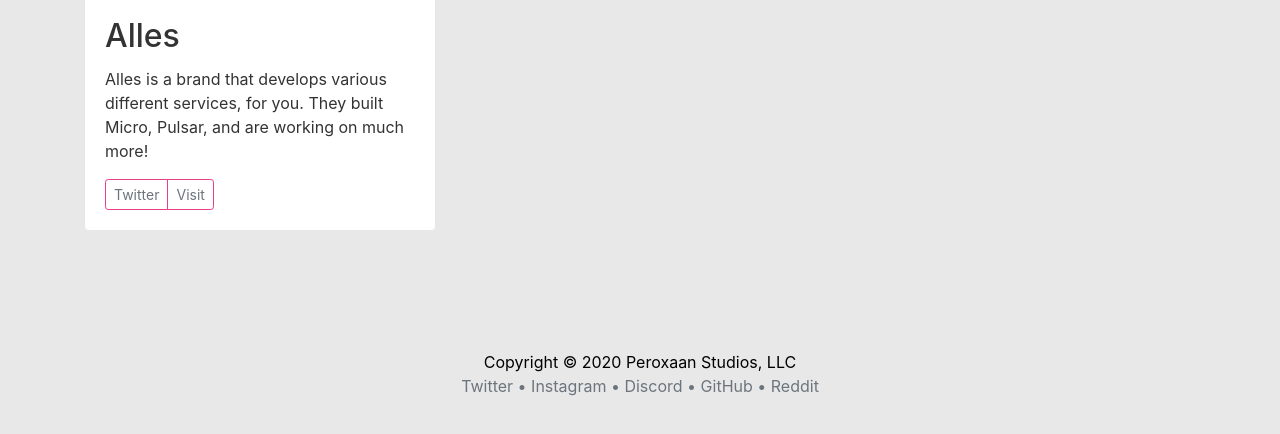
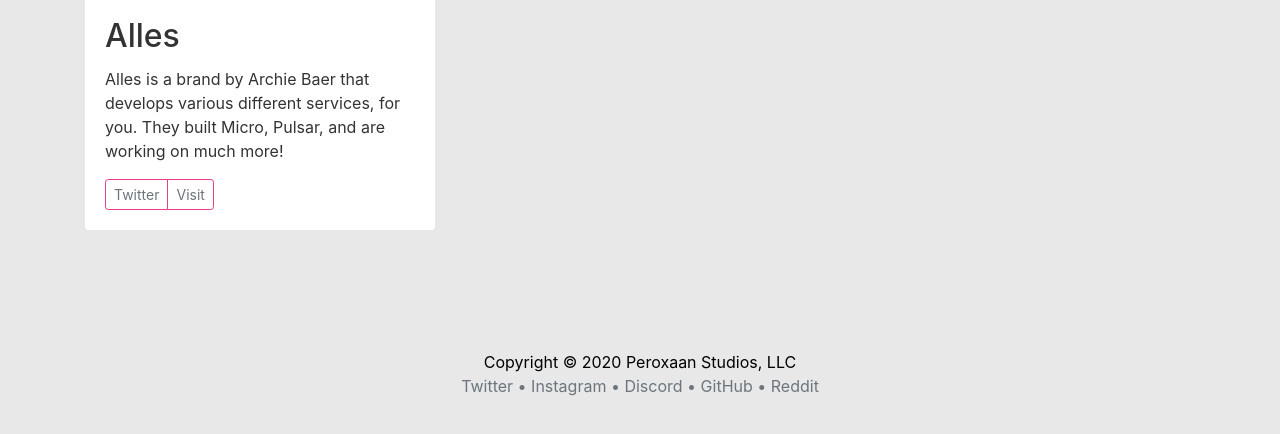
Before and after one commit to Peroxaan/old-website, a plain HTML site: page index.html in a window 1280 px wide. Shown: the part 3307-3741 px from the top of the page. Drawn offline with Linux system fonts and the light colour scheme.

Commit message:
updated alles desc

```diff
--- a/index.html
+++ b/index.html
@@ -339,7 +339,7 @@
 								<img width="150" height="150" style="position:absolute; top:37.5px; left:50%; margin-left:-75px; border-radius:25px;" src="resources/images/partners/Alles.png" />
 								<div class="card-body">
 									<h2 class="card-title">Alles</h2>
-									<p class="card-text">Alles is a brand that develops various different services, for you. They built Micro, Pulsar, and are working on much more!</p>
+									<p class="card-text">Alles is a brand by Archie Baer that develops various different services, for you. They built Micro, Pulsar, and are working on much more!</p>
 									<div class="d-flex justify-content-between align-items-center">
 										<div class="btn-group">
 											<a role="button" class="btn btn-twitter btn-sm btn-outline-secondary" href="https://twitter.com/AllesHQ">Twitter</a>
```
